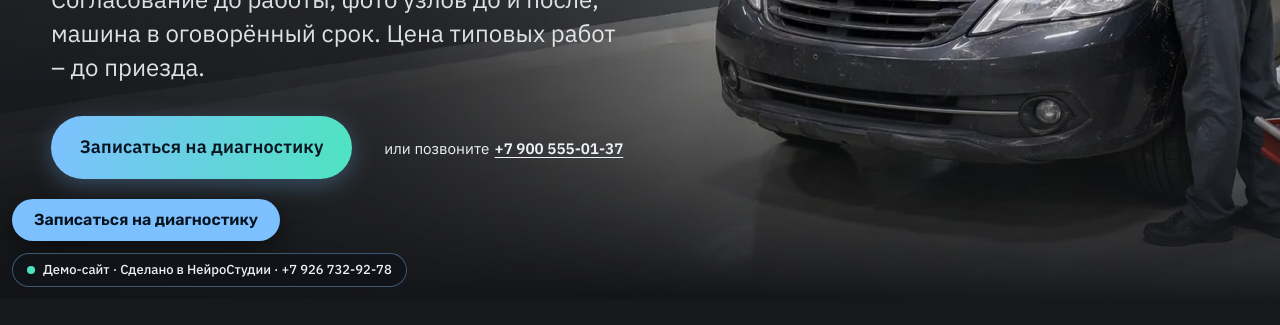
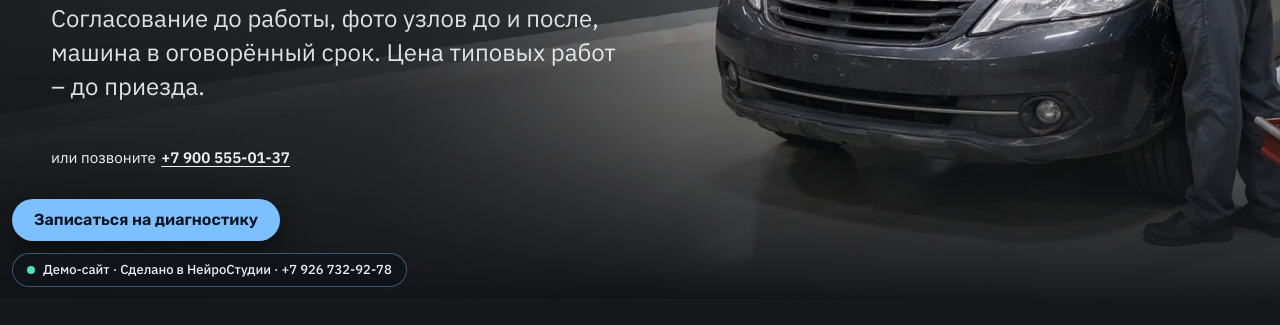
Before and after one commit to k05516268-dotcom/avtoservis-demo, a plain HTML site: page index.html in a window 1280 px wide. Shown: the part 501-826 px from the top of the page. Drawn offline with Linux system fonts and the light colour scheme; animation ran at ten frames a second.

Commit message:
Убрана дублирующая кнопка записи на главном экране (осталась плавающая)

```diff
--- a/index.html
+++ b/index.html
@@ -345,7 +345,6 @@
           <h1 class="v-display v-display--xl hero__title">Автосервис и детейлинг<span class="hero__title-sub">в Серпухове: показываем, что сделали</span></h1>
           <p class="v-lede">Согласование до работы, фото узлов до и после, машина в оговорённый срок. Цена типовых работ – до приезда.</p>
           <div class="hero__cta">
-            <a class="v-btn" href="#booking" data-book-open rel="noopener">Записаться на диагностику</a>
             <a class="hero__tel" href="tel:+79005550137">или позвоните <b>+7 900 555-01-37</b></a>
           </div>
         </div>
```
